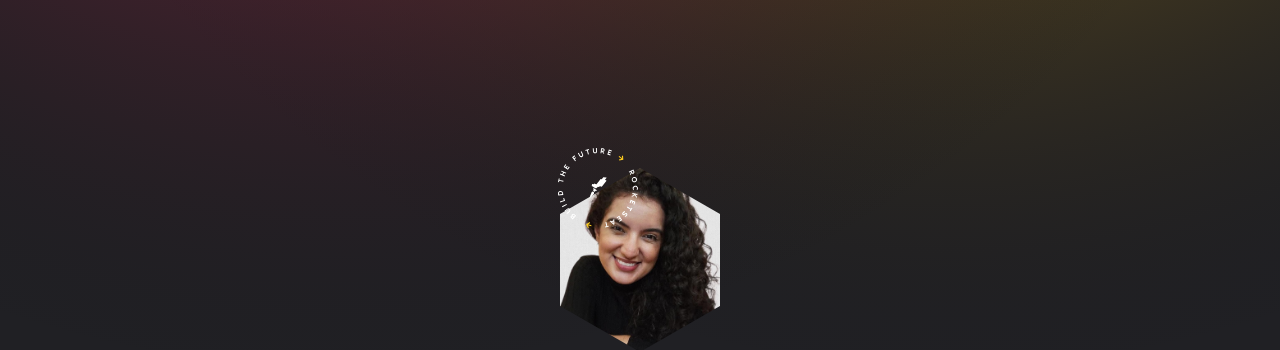
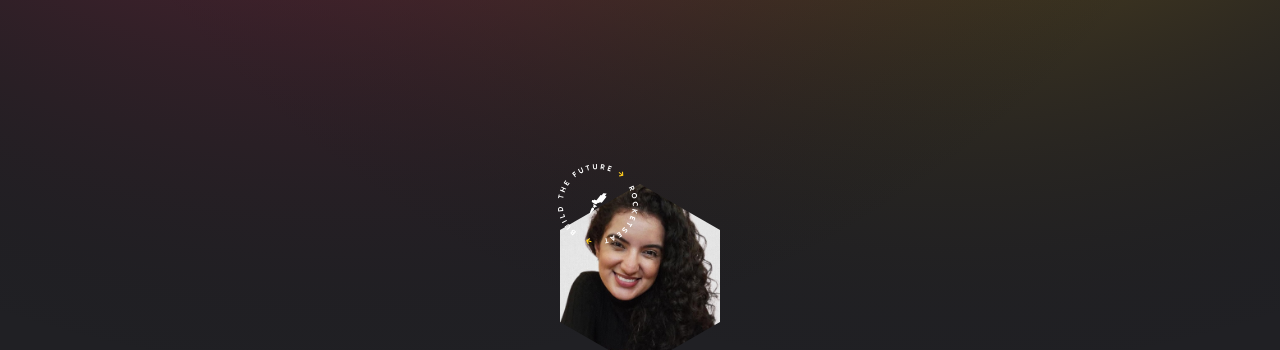
Before and after one commit to helainefarias/BadgeDoWhile2021, a plain HTML site: page index.html in a window 1280 px wide. Shown: the top 350 px of the page. Drawn offline with Linux system fonts and the light colour scheme.

Commit message:
Update stylesheet.css

```diff
--- a/stylesheet.css
+++ b/stylesheet.css
@@ -32,7 +32,7 @@ main {
 
 .avatar {
     display: inline-flex;
-    margin: 10.5rem auto;
+    margin: 11.5rem auto;
     position: relative;
     width: 10rem;
 }
```
